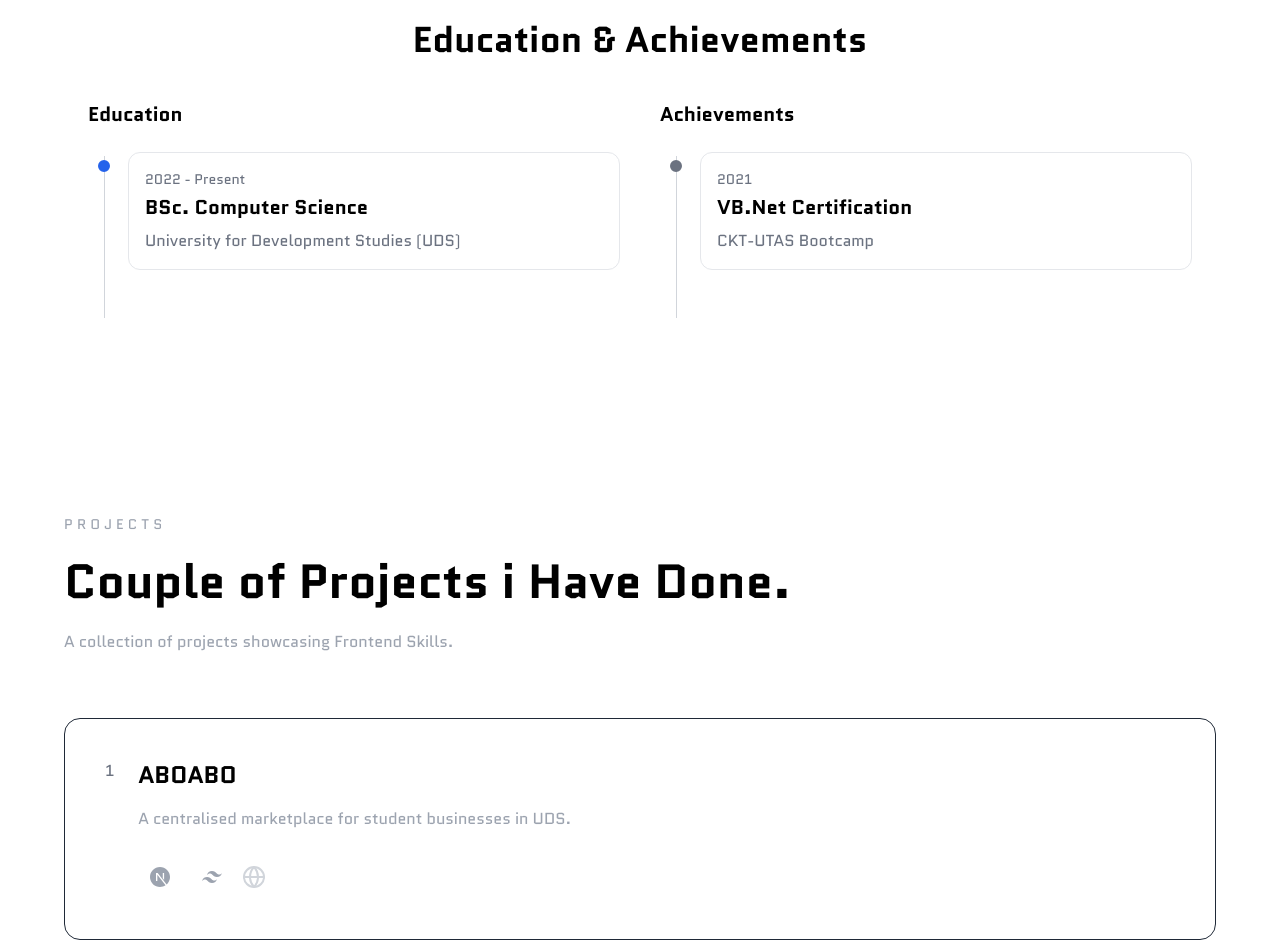
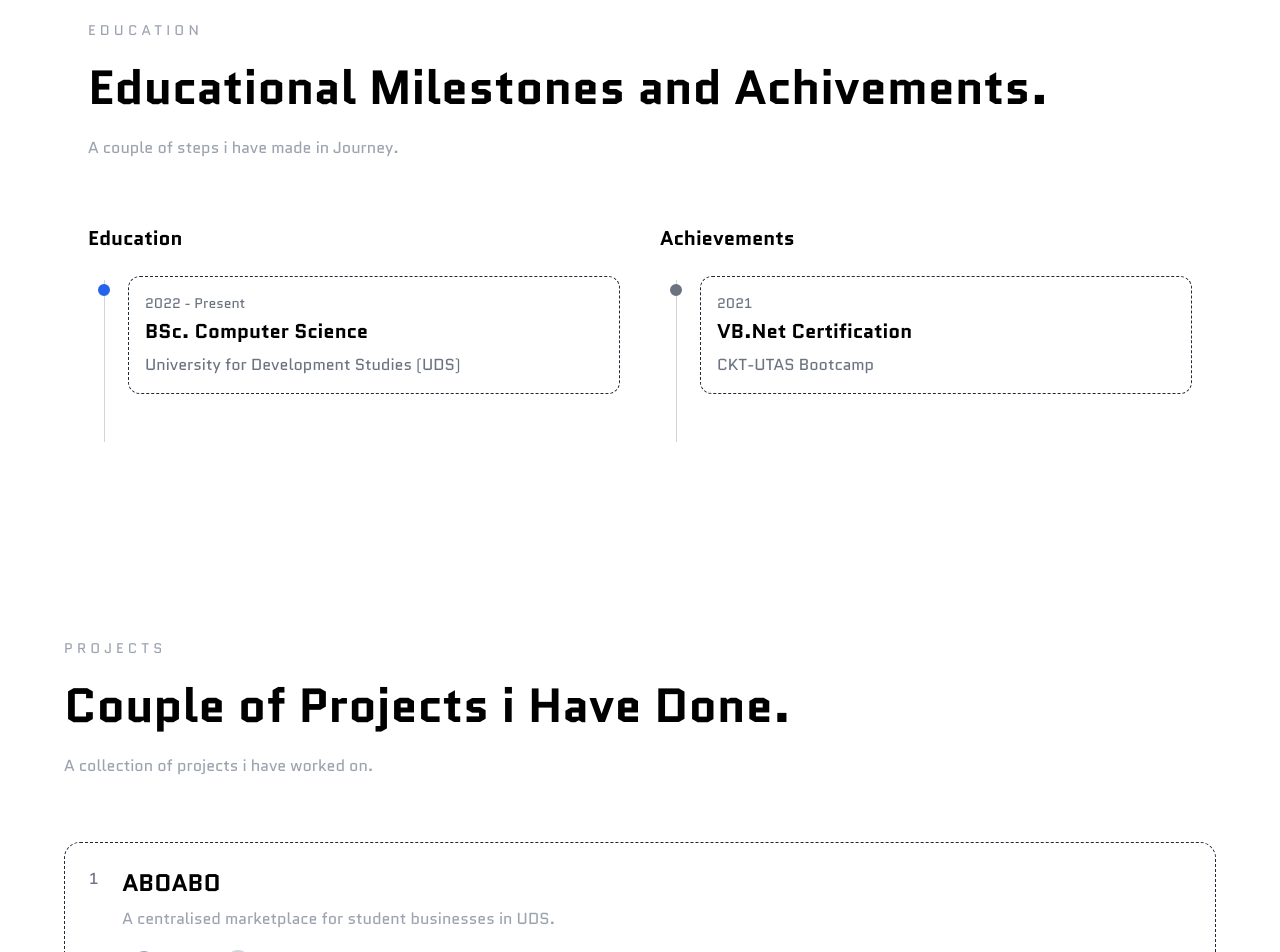
Before and after one commit to Muraydevs1/Portfolio, a React (Vite) app: page / in a window 1280 px wide. Shown: the part 900-1852 px from the top of the page. Built offline with nearby package versions, Linux system fonts and the light colour scheme.

Commit message:
new changes

```diff
--- a/src/assets/assets.js
+++ b/src/assets/assets.js
@@ -46,3 +46,24 @@ export const projects = [
     { id: 3, name: "Tailwind CSS", icon: tailwind_logo},
     { id: 4, name: "SQL", icon: sql_logo },
   ];
+
+
+export const educationData = [
+  {
+    date: "2022 - Present",
+    title: "BSc. Computer Science",
+    description: "University for Development Studies (UDS)",
+    variant: "default",
+  },
+
+];
+
+export const achievementData = [
+  {
+    date: "2021",
+    title: "VB.Net Certification",
+    description: "CKT-UTAS Bootcamp",
+    variant: "secondary",
+  },
+
+];
--- a/src/components/layout/navbar.jsx
+++ b/src/components/layout/navbar.jsx
@@ -5,7 +5,7 @@ import FlipClock from '../ui/flip-clock'
 function Navbar({ dark, setDark }) {
   return (
     <nav className="sticky top-0 z-50">
-      <div className="flex justify-between items-center px-6 py-4 bg-transparent shadow">
+      <div className="flex justify-between items-center px-6 py-4 bg-white/40 dark:bg-black/40 backdrop-blur-md shadow">
         <h1 className="text-3xl font-bold dark:text-white" style={{ fontFamily: '"Caveat", cursive' }}>
           ACR
         </h1>
--- a/src/components/sections/education.jsx
+++ b/src/components/sections/education.jsx
@@ -5,41 +5,37 @@ import Timeline, {
   TimelineItemDescription,
   TimelineItemTitle,
 } from "../ui/timeline";
-
-const educationData = [
-  {
-    date: "2022 - Present",
-    title: "BSc. Computer Science",
-    description: "University for Development Studies (UDS)",
-    variant: "default",
-  },
-
-];
-
-const achievementData = [
-  {
-    date: "2021",
-    title: "VB.Net Certification",
-    description: "CKT-UTAS Bootcamp",
-    variant: "secondary",
-  },
-
-];
+import { educationData } from "../../assets/assets";
+import { achievementData} from "../../assets/assets";
 
 function Education() {
   return (
     <section id="education" className="py-12 mb-16 px-6 max-w-6xl mx-auto">
-      <h2 className="text-3xl md:text-4xl font-bold mb-10 text-center">Education & Achievements</h2>
+
+        {/* Section Header */}
+        <p className="text-sm tracking-[0.3em] text-gray-400 mb-6">
+        EDUCATION
+        </p>
+
+        <h2 className="text-5xl font-bold mb-6">
+        Educational Milestones and Achivements.
+        </h2>
+
+        <p className="text-gray-400 mb-16">
+          A couple of steps i have made in Journey.
+        </p>
 
       <div className="grid grid-cols-1 lg:grid-cols-2 gap-10">
         <div>
           <h3 className="text-xl font-semibold mb-6">Education</h3>
-          <Timeline orientation="vertical" vertItemSpacing={36}>
+          <Timeline orientation="vertical" vertItemSpacing={36} noCards>
             {educationData.map((item, idx) => (
               <TimelineItem key={idx} variant={item.variant}>
+                <div className="rounded-xl border border-dashed border-gray-800 p-4 hover:border-gray-600 transition">
                   <TimelineItemDate>{item.date}</TimelineItemDate>
                   <TimelineItemTitle>{item.title}</TimelineItemTitle>
                   <TimelineItemDescription>{item.description}</TimelineItemDescription>
+                </div>
               </TimelineItem>
             ))}
           </Timeline>
@@ -47,12 +43,14 @@ function Education() {
 
         <div>
           <h3 className="text-xl font-semibold mb-6">Achievements</h3>
-          <Timeline orientation="vertical" vertItemSpacing={36}>
+          <Timeline orientation="vertical" vertItemSpacing={36} noCards>
             {achievementData.map((item, idx) => (
               <TimelineItem key={idx} variant={item.variant}>
+                <div className="rounded-xl border border-dashed border-gray-800 p-4 hover:border-gray-600 transition">
                   <TimelineItemDate>{item.date}</TimelineItemDate>
                   <TimelineItemTitle>{item.title}</TimelineItemTitle>
                   <TimelineItemDescription>{item.description}</TimelineItemDescription>
+                </div>
               </TimelineItem>
             ))}
           </Timeline>
--- a/src/components/sections/header.jsx
+++ b/src/components/sections/header.jsx
@@ -32,7 +32,7 @@ function Header() {
                     </a>
                 </div>
                 <p className='mt-6 text-gray-400 text-sm md:text-lg max-w-lg leading-relaxed text-center md:text-left'>
-                    A level 400 computer science student with passion for developing modern react web apps for commercial businesses.</p>
+                    A level 400 computer science student with passion for developing modern web applications for commercial businesses.</p>
                 <a href="https://drive.google.com/file/d/1ZotPiVVfNfwPJUnV1kO2HUcxWS_v1U1H/view?usp=sharing"><button className='mt-6 px-5 py-2 bg-black text-white hover:bg-white hover hover:text-black hover:border hover:border-gray-400  dark:bg-white dark:text-black font-bold rounded-full dark:hover:bg-slate-900 dark:hover:text-white transition-all duration-400 hover:scale-105'>
                    View Resume
                 </button></a>
--- a/src/components/sections/portfolio.jsx
+++ b/src/components/sections/portfolio.jsx
@@ -18,24 +18,24 @@ function Portfolio() {
         </h2>
 
         <p className="text-gray-400 mb-16">
-          A collection of projects showcasing Frontend Skills.
+          A collection of projects i have worked on.
         </p>
 
         {/* Project Card */}
         <div className='grid grid-cols-1'>{
             projects.map((project)=>(
-             <div key={project.id} className="border border-gray-800 rounded-2xl p-10 hover:border-gray-600 transition mb-6">
+             <div key={project.id} className="border border-dashed border-gray-800 rounded-2xl p-6 hover:border-gray-600 transition mb-4">
 
           <div className="flex gap-6">
 
             <span className="text-gray-500">{project.id}</span>
 
             <div>
-              <h3 className="text-2xl font-semibold mb-4">
+              <h3 className="text-2xl font-semibold mb-2">
                 {project.title}
               </h3>
 
-              <p className="text-gray-400 mb-6">
+              <p className="text-gray-400 mb-2">
                 {project.description}
               </p>
 
--- a/src/components/sections/skills.jsx
+++ b/src/components/sections/skills.jsx
@@ -17,7 +17,7 @@ function Skills() {
         </h2>
 
         <p className="text-gray-400 mb-16">
-          A collection of projects showcasing Frontend Skills.
+          A collection of tools i use showcasing my Skills.
         </p>
 
       </div>
```
Lines whose indentation alone changed are shown as unchanged.
